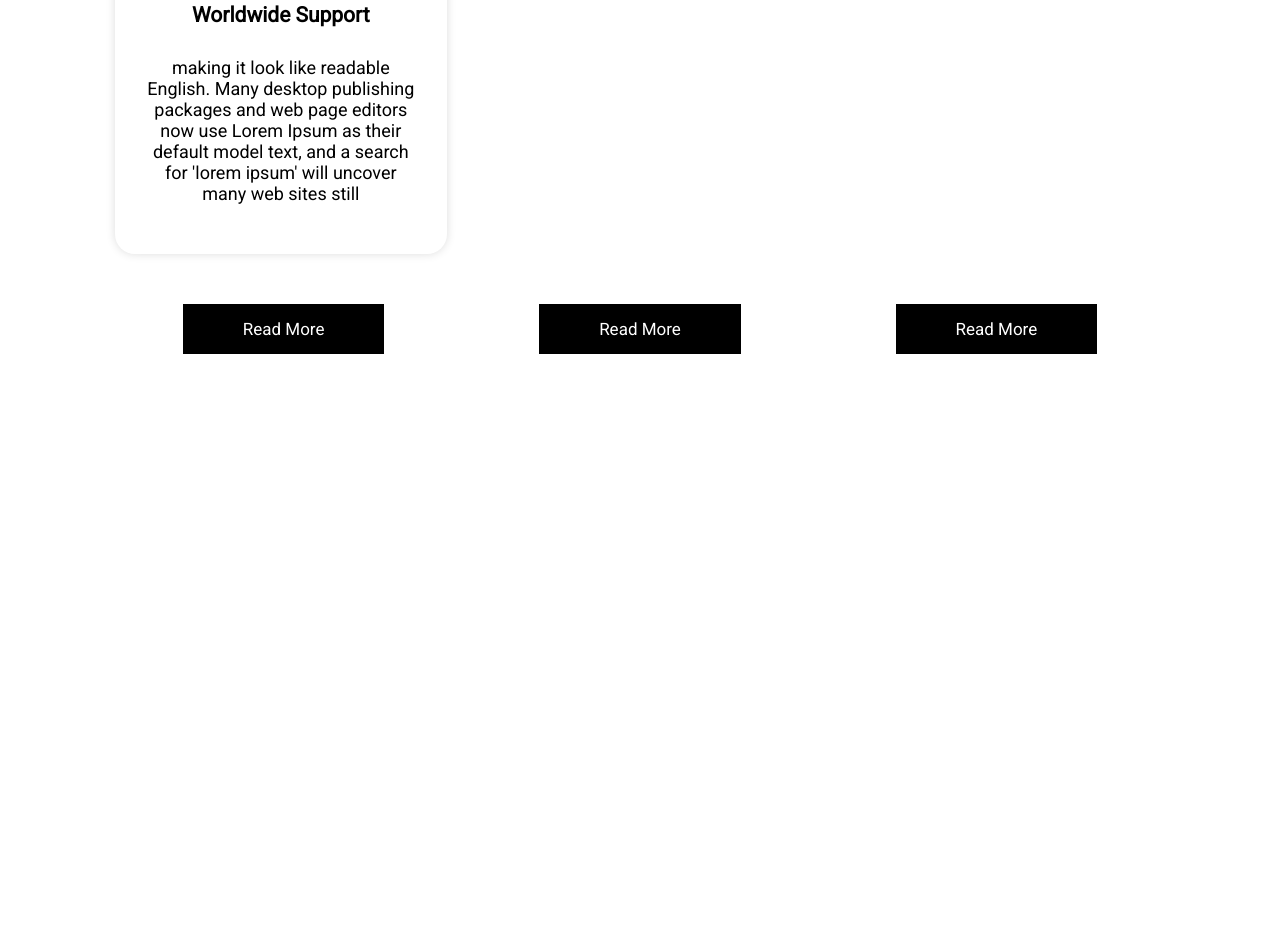
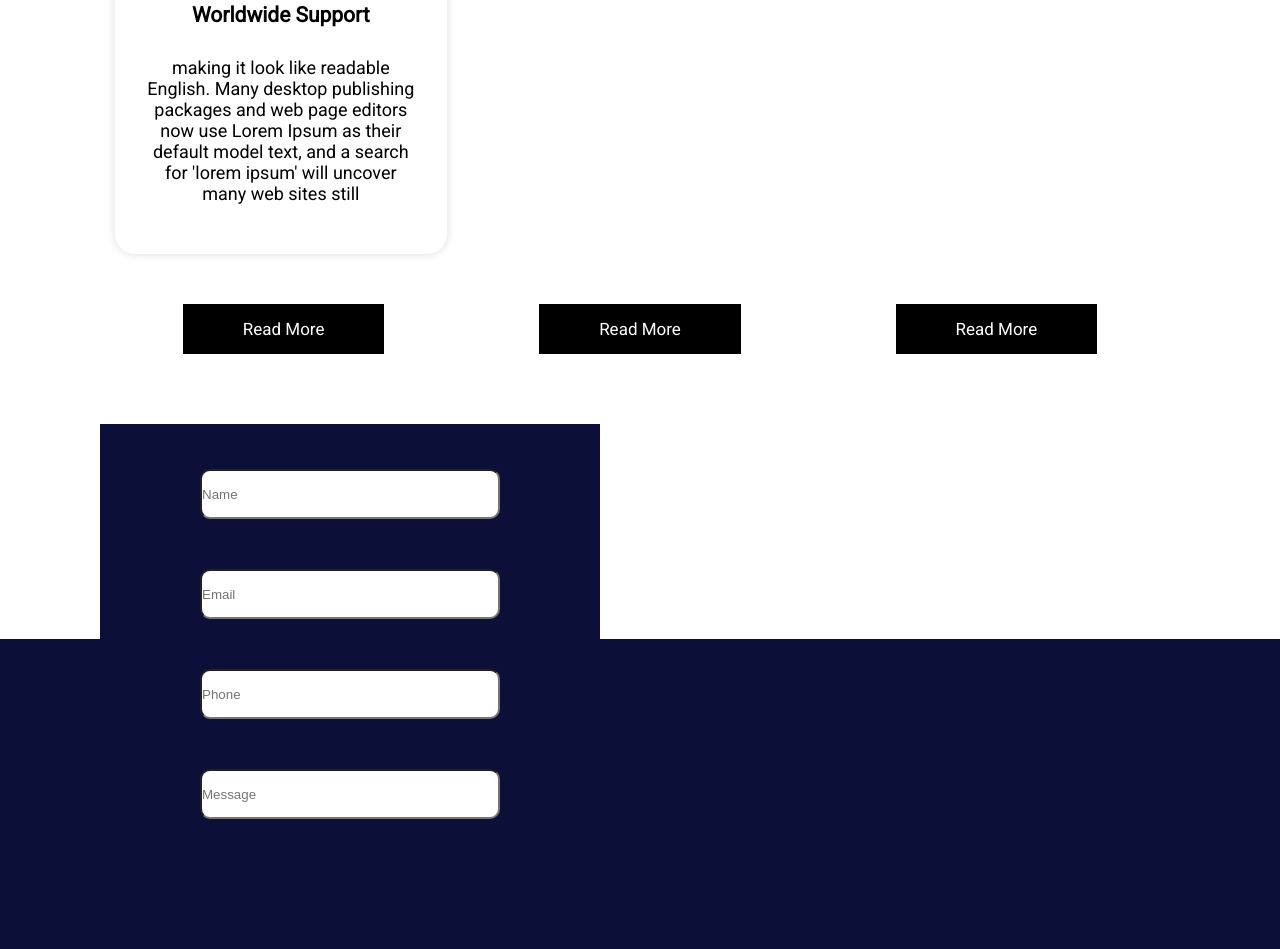
Before and after one commit to zahid15-1576/Power-ful-Web-Hosting-CSS-Project, a plain HTML site: page index.html in a window 1280 px wide. Shown: the part 4026-4975 px from the top of the page. Before the commit the page ends 4665 px from the top, so only its background shows below. Drawn offline with Linux system fonts and the light colour scheme.

Commit message:
Contact Section 50%

```diff
--- a/asset/css/style.css
+++ b/asset/css/style.css
@@ -299,3 +299,31 @@
     color: #fff;
     transition-duration: 0.4s;
 }
+
+/* Contact now section */
+.Contact-section{
+    background: #0c0f38;
+}
+.Contact-continer{
+    padding: 85px 100px;
+    color: #FFFFFF;
+    text-align: center;
+    margin: auto;
+}
+.Contact-input{
+    display: flex;
+    flex-direction: column;
+    align-items: center;
+    background-color: #0c0f38;
+    margin-top: -300px;
+    width: 500px;
+    text-align: center;
+    padding: 20px 0;
+}
+
+input{
+    width: 300px;
+    height: 50px;
+    margin: 25px 50px;
+    border-radius: 10px;
+}
--- a/index.html
+++ b/index.html
@@ -136,5 +136,19 @@
             </div>
         </div>
     </section>
+    <section class="Contact-section">
+        <div class="Contact-continer">
+            <div class="Contact-contain">
+                <div class="Contact-form">
+                    <form class="Contact-input" action="#">
+                        <input type="text" name="Name" id="" placeholder="Name">
+                        <input type="email" name="Email" id="" placeholder="Email">
+                        <input type="number" name="Phone" id="" placeholder="Phone">
+                        <input type="text" name="Message" id="" placeholder="Message">
+                    </form>
+                </div>
+            </div>
+        </div>
+    </section>
 </body>
 </html>
```
